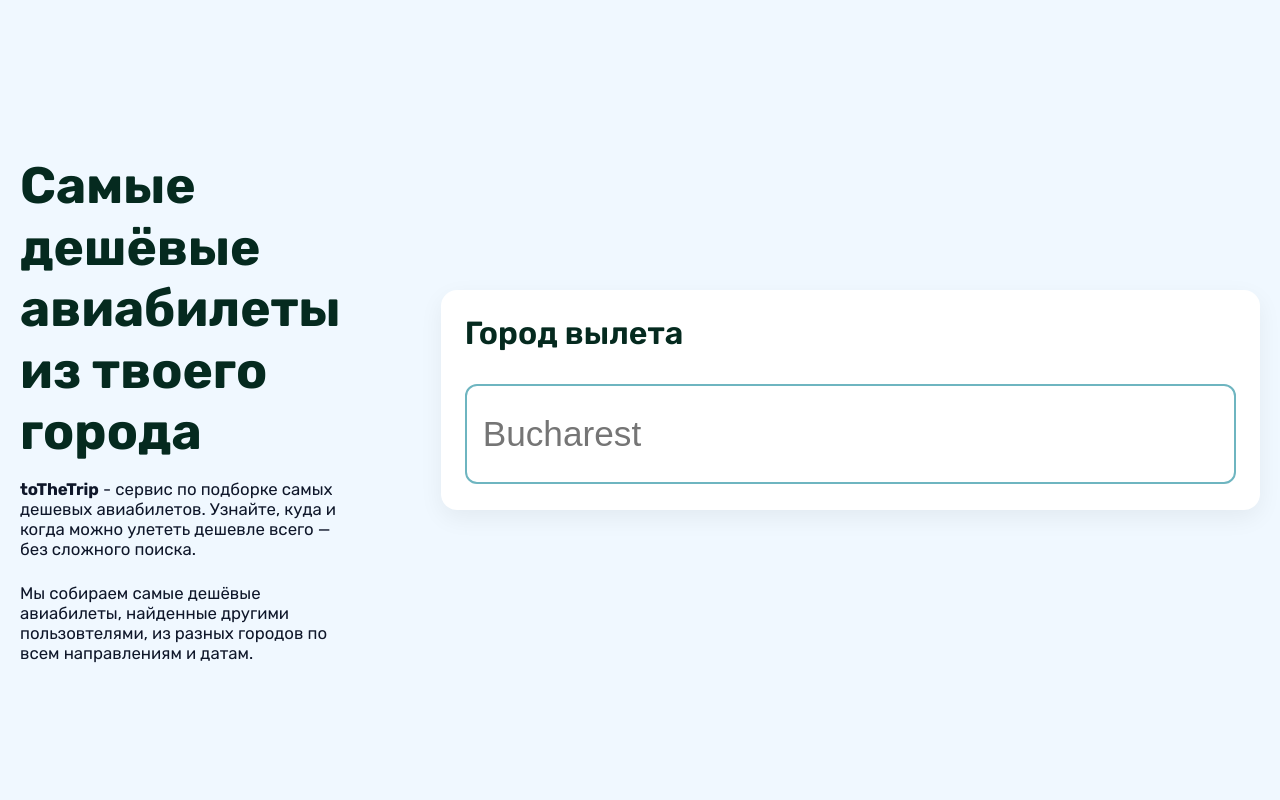
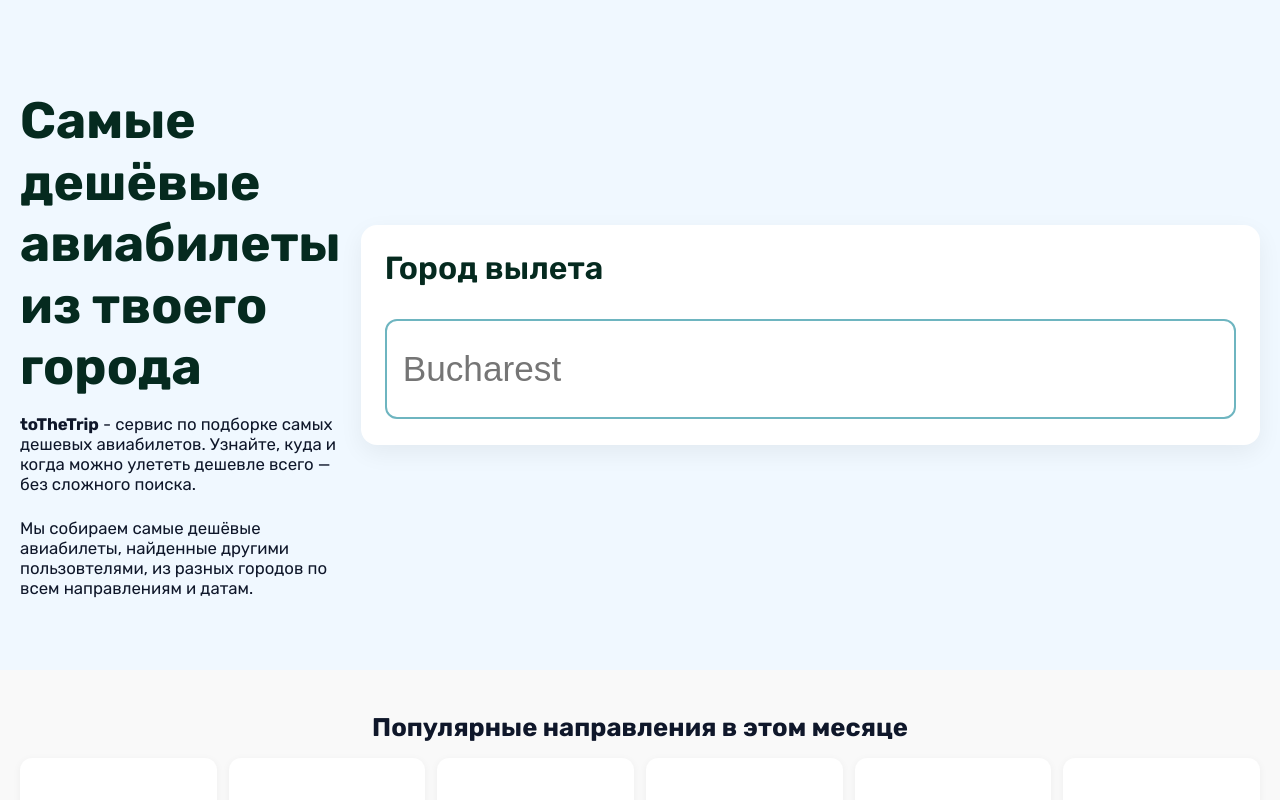
Before and after one commit to aemorozov/toTheTrip_web, a Next.js app: page / in a window 1280 px wide. Shown: the top 800 px of the page. Built offline with nearby package versions, Linux system fonts and the light colour scheme.

Commit message:
update first screen

```diff
--- a/src/app/globals.css
+++ b/src/app/globals.css
@@ -29,10 +29,10 @@ body {
 
 .heroBlock {
   flex-direction: column-reverse;
-  gap: 100px;
+  gap: 20px;
   padding: 48px 20px;
   display: flex;
-  height: 100vh;
+  min-height: 100vh;
   justify-content: center;
 }
 
```
